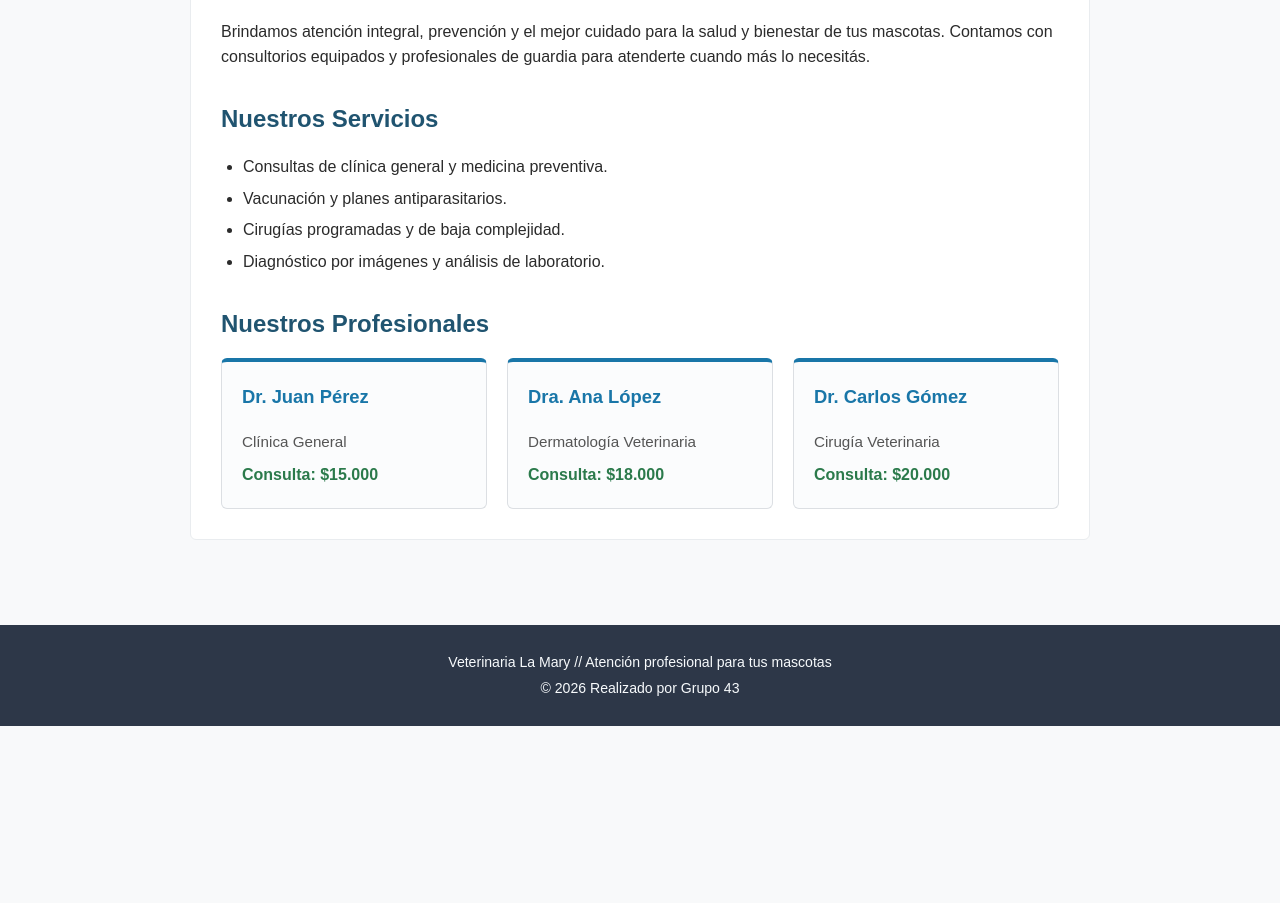
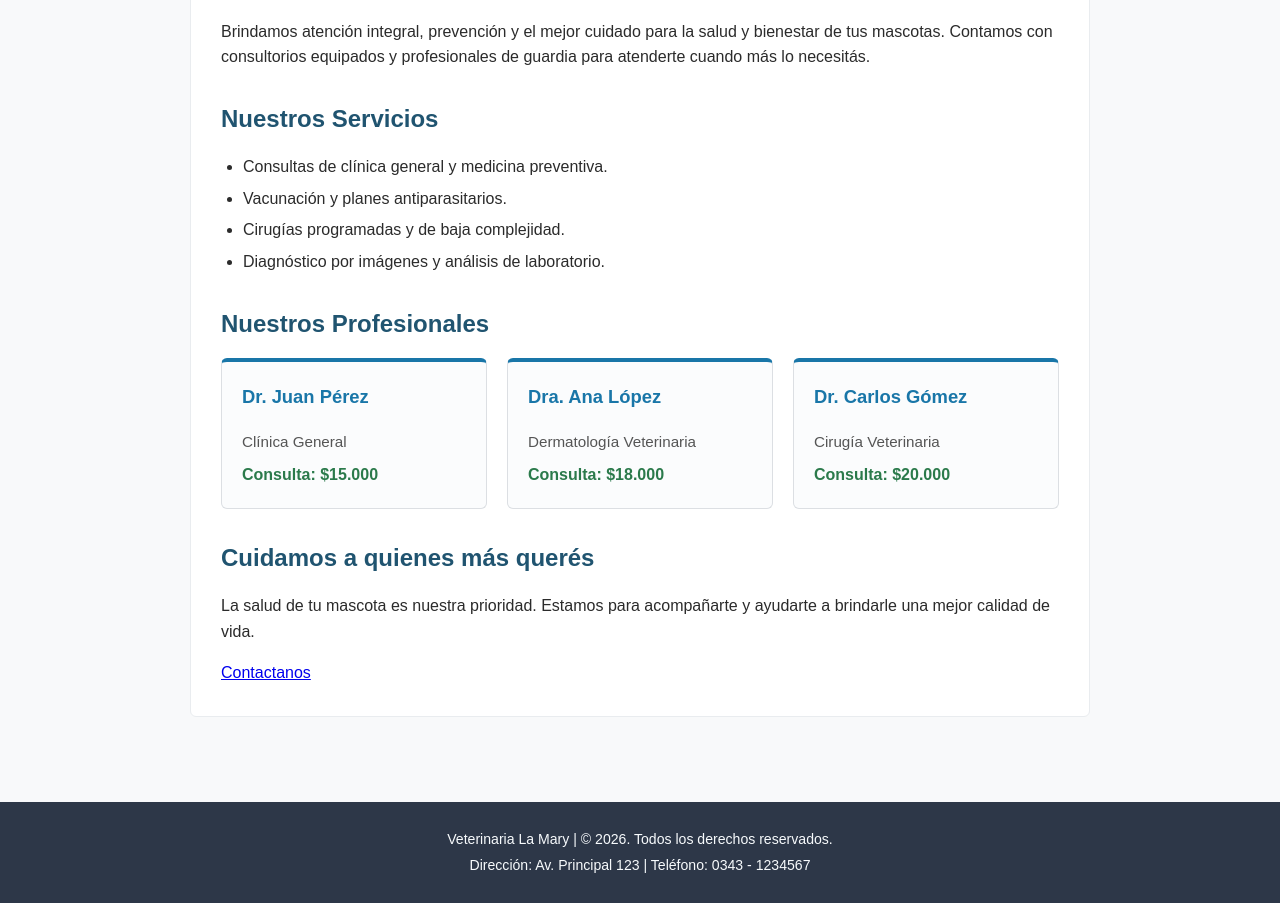
Before and after one commit to webAlerd/IDW-trabajo-integrador-grupo43, a website built with Vite: page index.html in a window 1280 px wide. Shown: the part 195-1098 px from the top of the page. Before the commit the page ends 921 px from the top, so only its background shows below. Built offline with nearby package versions, Linux system fonts and the light colour scheme.

Commit message:
Fusion de cambios para la primera entrega.

```diff
--- a/assets/styles/main.css
+++ b/assets/styles/main.css
@@ -68,7 +68,7 @@ main {
     border-radius: 6px;
     border: 1px solid #e9ecef;
     min-height: 450px;
-    flex: 1; /* Asegura que empuje el footer al fondo */
+    flex: 1;
 }
 
 h1 {
@@ -94,6 +94,7 @@ li {
 
 /* Pie de Página */
 footer {
+    display: inline-block;
     text-align: center;
     padding: 22px 15px;
     background-color: #2d3748;
--- a/index.html
+++ b/index.html
@@ -61,11 +61,24 @@
                 </div>
             </div>
         </section>
+        <section>
+            <h2>Cuidamos a quienes más querés</h2>
+
+            <p>
+                La salud de tu mascota es nuestra prioridad.
+                Estamos para acompañarte y ayudarte a brindarle
+                una mejor calidad de vida.
+            </p>
+
+            <a href="contacto.html">Contactanos</a>
+        </section>
+
     </main>
 
     <footer>
-        <p>Veterinaria La Mary // Atención profesional para tus mascotas</p>
-        <p>© 2026 Realizado por Grupo 43</p>
+        <p>Veterinaria La Mary | &copy; 2026. Todos los derechos reservados.</p>
+
+        <p>Dirección: Av. Principal 123 | Teléfono: 0343 - 1234567</p>
     </footer>
 
 </body>
```
Also changed, not shown: contacto.html (+3 -2 lines), institucional.html (+3 -2 lines).
